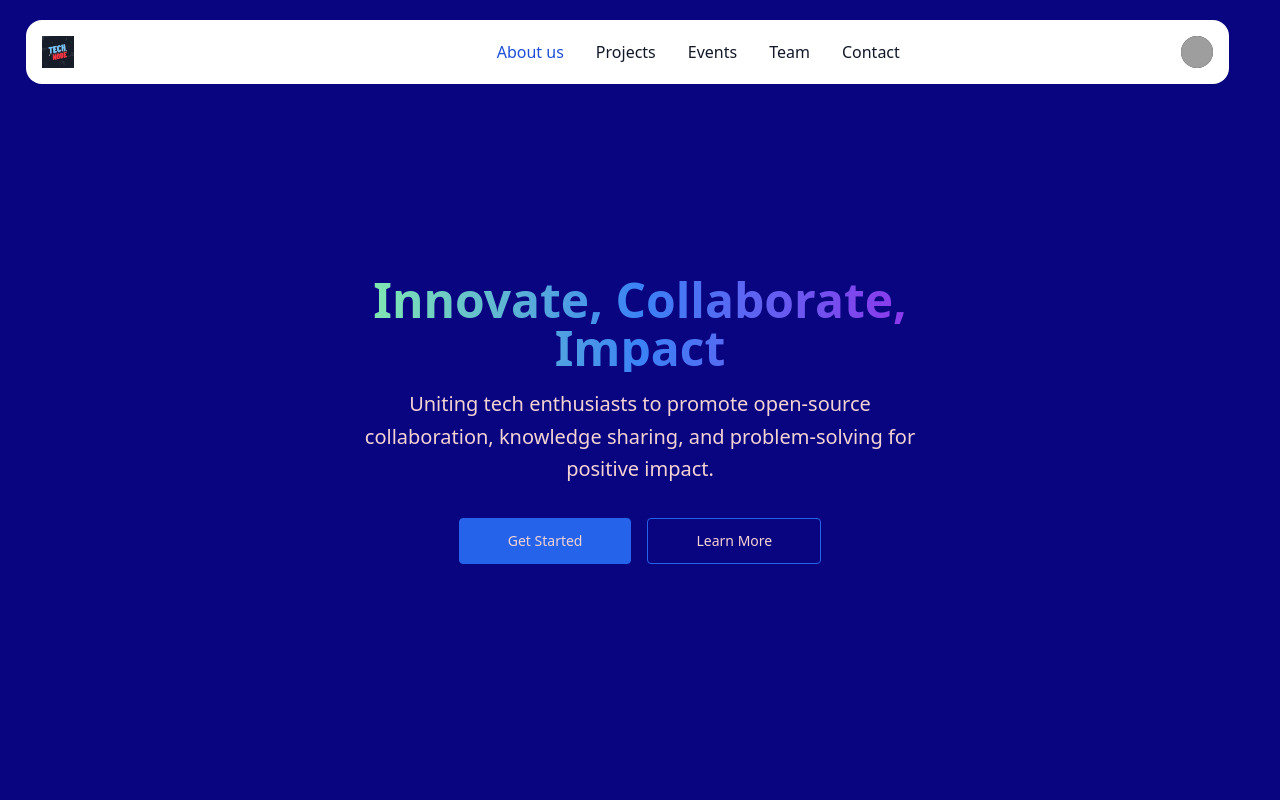
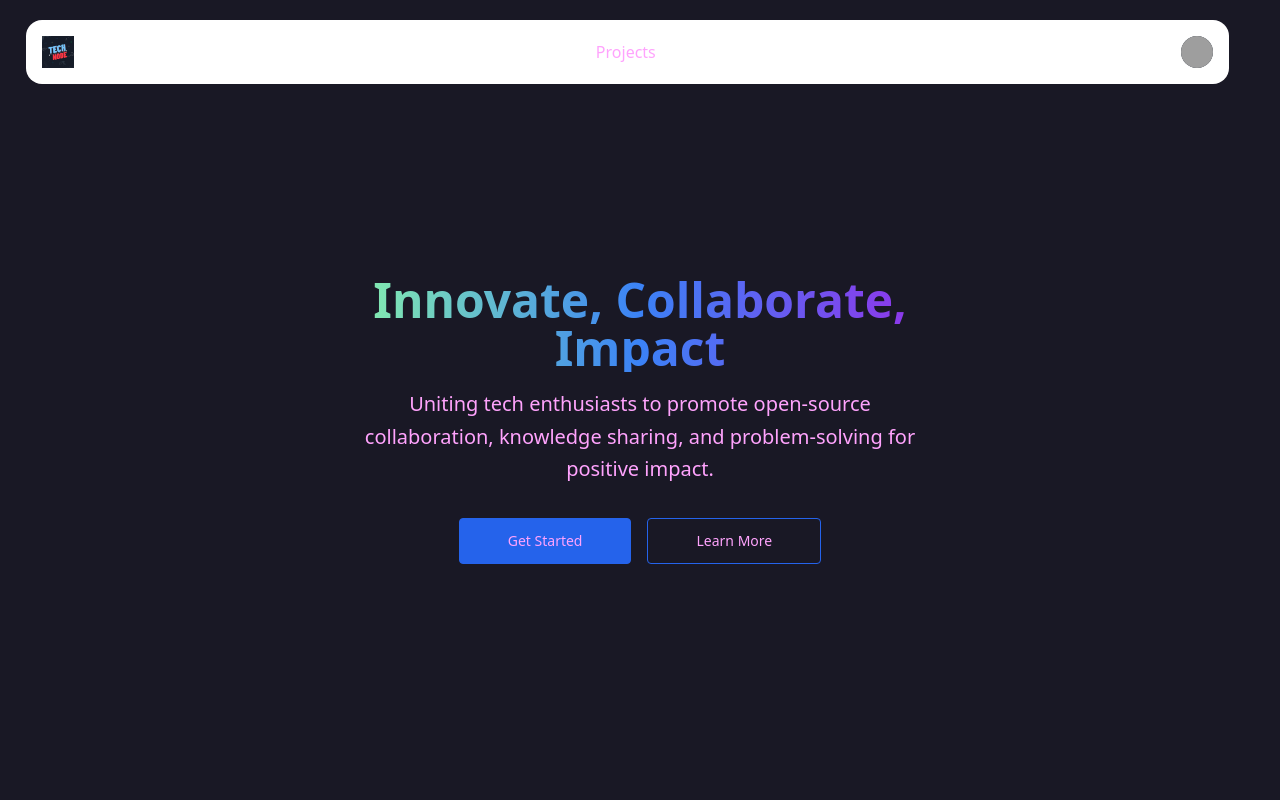
Before and after one commit to TechNodes2-0/TechNode-Community-Website, a React (Vite) app in the folder Technodes/: page / in a window 1280 px wide. Shown: the top 800 px of the page. Built offline with nearby package versions, Linux system fonts and the light colour scheme; grey boxes are pictures that could not be loaded.

Commit message:
bug fixes

```diff
--- a/Technodes/src/components/Navbar.jsx
+++ b/Technodes/src/components/Navbar.jsx
@@ -10,7 +10,7 @@ export default function Navbar() {
 
   return (
     <div className="px-[2vw] pt-5 bg-primary ">
-      <nav className="bg-white border-gray-200 dark:bg-gray-900 rounded-2xl fixed w-[94vw] z-10">
+      <nav className="bg-white border-gray-200 dark:bg-secondary rounded-2xl fixed w-[94vw] z-10">
         <div className="max-w-screen-xl flex flex-wrap items-center justify-between mx-auto p-4">
           <a href="https://flowbite.com/" className="flex items-center">
             <img src={logo} className="h-8 mr-3" alt="TechNodes" />
@@ -40,7 +40,7 @@ export default function Navbar() {
                 id="user-dropdown"
               >
                 <div className="px-4 py-3">
-                  <span className="block text-sm text-gray-900 dark:text-white">
+                  <span className="block text-sm text-secondary dark:text-white">
                     Bonnie Green
                   </span>
                   <span className="block text-sm  text-gray-500 truncate dark:text-gray-400">
@@ -104,11 +104,11 @@ export default function Navbar() {
             className="items-center justify-between hidden w-full md:flex md:w-auto md:order-1"
             id="mobile-menu-2"
           >
-            <ul className="flex flex-col font-medium p-4 md:p-0 mt-4 border border-gray-100 rounded-lg bg-gray-50 md:flex-row md:space-x-8 md:mt-0 md:border-0 md:bg-white dark:bg-gray-800 md:dark:bg-gray-900 dark:border-gray-700">
+            <ul className="flex flex-col font-medium p-4 md:p-0 mt-4 border border-gray-100 rounded-lg bg-gray-50 md:flex-row md:space-x-8 md:mt-0 md:border-0 md:bg-white dark:bg-gray-800 md:dark:bg-secondary dark:border-gray-700">
               <li>
                 <a
                   href="#"
-                  className="block py-2 pl-3 pr-4 text-white bg-blue-700 rounded md:bg-transparent md:text-blue-700 md:p-0 md:dark:text-blue-500"
+                  className="block py-2 pl-3 pr-4 text-white bg-blue-700 rounded md:bg-transparent md:text-white-400 md:p-0 md:dark:white"
                   aria-current="page"
                 >
                   About us
@@ -117,7 +117,7 @@ export default function Navbar() {
               <li>
                 <a
                   href="#"
-                  className="block py-2 pl-3 pr-4 text-gray-900 rounded hover:bg-gray-100 md:hover:bg-transparent md:hover:text-blue-700 md:p-0 dark:text-white md:dark:hover:text-blue-500 dark:hover:bg-gray-700 dark:hover:text-white md:dark:hover:bg-transparent dark:border-gray-700"
+                  className="block py-2 pl-3 pr-4 text-textcolor rounded hover:textdark md:hover:bg-transparent md:hover:text-blue-700 md:p-0 dark:text-white md:dark:hover:text-textdark dark:hover:bg-gray-700 dark:hover:text-white md:dark:hover:bg-transparent dark:border-gray-700"
                 >
                   Projects
                 </a>
@@ -125,7 +125,7 @@ export default function Navbar() {
               <li>
                 <a
                   href="#"
-                  className="block py-2 pl-3 pr-4 text-gray-900 rounded hover:bg-gray-100 md:hover:bg-transparent md:hover:text-blue-700 md:p-0 dark:text-white md:dark:hover:text-blue-500 dark:hover:bg-gray-700 dark:hover:text-white md:dark:hover:bg-transparent dark:border-gray-700"
+                  className="block py-2 pl-3 pr-4 text-secondary rounded hover:bg-gray-100 md:hover:bg-transparent md:hover:text-blue-700 md:p-0 dark:text-white md:dark:hover:text-textdark dark:hover:bg-gray-700 dark:hover:text-white md:dark:hover:bg-transparent dark:border-gray-700"
                 >
                   Events
                 </a>
@@ -133,7 +133,7 @@ export default function Navbar() {
               <li>
                 <a
                   href="#"
-                  className="block py-2 pl-3 pr-4 text-gray-900 rounded hover:bg-gray-100 md:hover:bg-transparent md:hover:text-blue-700 md:p-0 dark:text-white md:dark:hover:text-blue-500 dark:hover:bg-gray-700 dark:hover:text-white md:dark:hover:bg-transparent dark:border-gray-700"
+                  className="block py-2 pl-3 pr-4 text-secondary rounded hover:bg-gray-100 md:hover:bg-transparent md:hover:text-blue-700 md:p-0 dark:text-white md:dark:hover:text-textdark dark:hover:bg-gray-700 dark:hover:text-white md:dark:hover:bg-transparent dark:border-gray-700"
                 >
                   Team
                 </a>
@@ -141,7 +141,7 @@ export default function Navbar() {
               <li>
                 <a
                   href="#"
-                  className="block py-2 pl-3 pr-4 text-gray-900 rounded hover:bg-gray-100 md:hover:bg-transparent md:hover:text-blue-700 md:p-0 dark:text-white md:dark:hover:text-blue-500 dark:hover:bg-gray-700 dark:hover:text-white md:dark:hover:bg-transparent dark:border-gray-700"
+                  className="block py-2 pl-3 pr-4 text-secondary rounded hover:bg-gray-100 md:hover:bg-transparent md:hover:text-blue-700 md:p-0 dark:text-white md:dark:hover:text-textdark dark:hover:bg-gray-700 dark:hover:text-white md:dark:hover:bg-transparent dark:border-gray-700"
                 >
                   Contact
                 </a>
--- a/Technodes/tailwind.config.js
+++ b/Technodes/tailwind.config.js
@@ -4,13 +4,13 @@ export default {
   theme: {
     backgroundColor: theme => ({
      ...theme('colors'),
-     'primary': '#090580',
-     'secondary': '#46458C'
+     'primary': '#191825',
+     'secondary': '#865DFF'
     }),
     extend: {
       colors: {
-        'textcolor': '#F4D3D3',
-        'textdark': '#E8A9A9'
+        'textcolor': '#FFA3FD',
+        'textdark': '#E384FF'
       }
     }
   },
```
